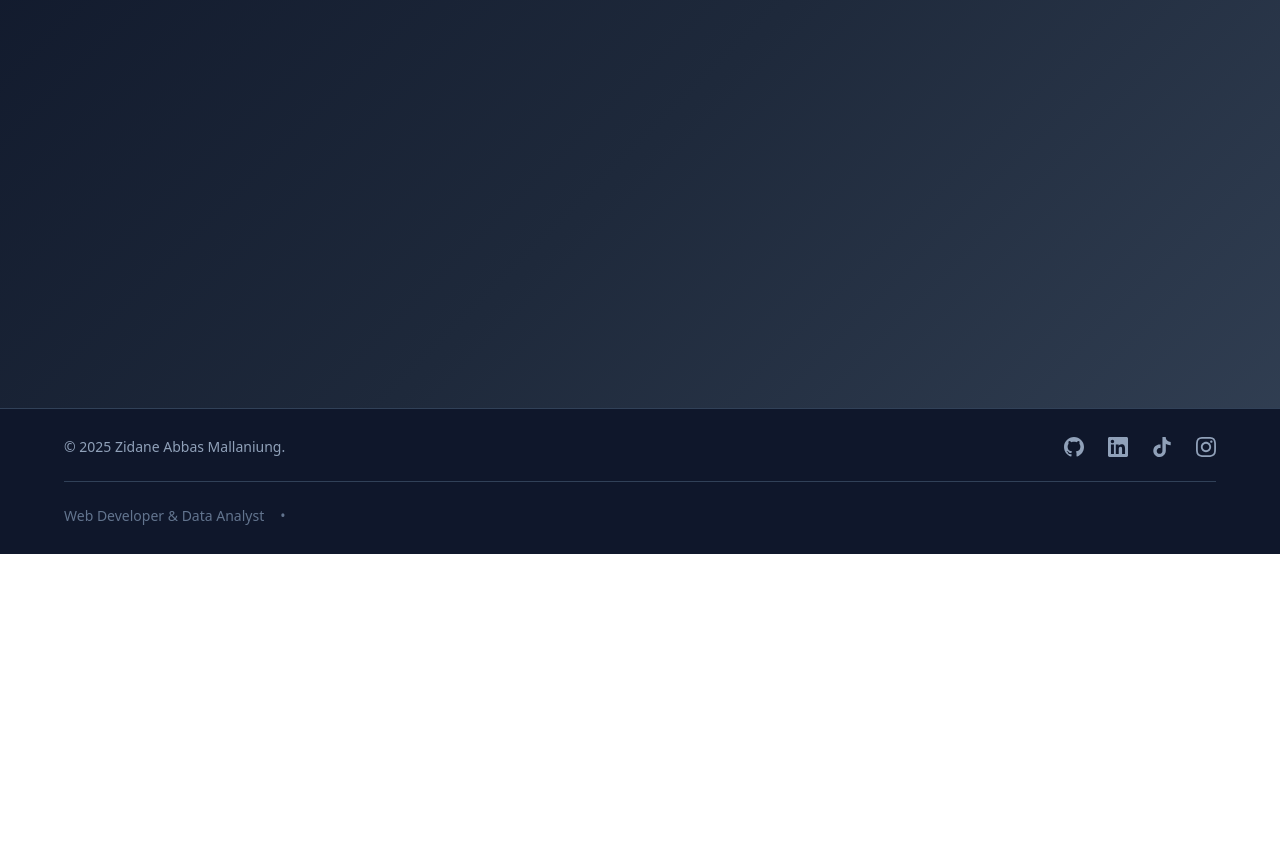
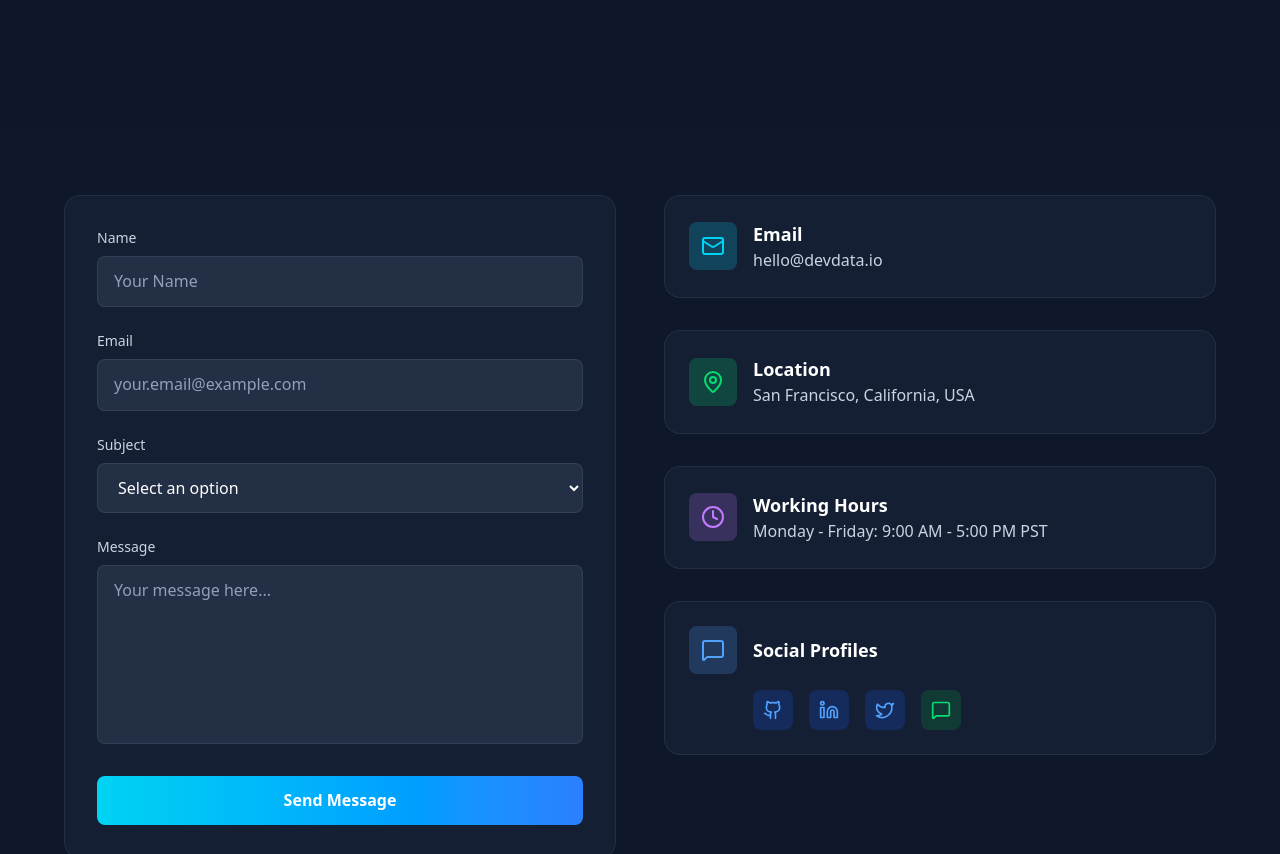
Before and after one commit to DanekZ/porto_web_datalis_frontend, a React (Vite) app: page /contact in a window 1280 px wide. Shown: the part 246-1100 px from the top of the page. Before the commit the page ends 800 px from the top, so only its background shows below. Built offline with nearby package versions, Linux system fonts and the light colour scheme.

Commit message:
rerwite code on contact page

```diff
--- a/src/App.jsx
+++ b/src/App.jsx
@@ -15,7 +15,7 @@ function App() {
           <Route path="/" element={<Home />} />
           <Route path="/about" element={<About />} />
           <Route path="/projects" element={<Projects />} />
-          {/* <Route path="/contact" element={<Contact />} /> */}
+          <Route path="/contact" element={<Contact />} />
         </Routes>
       </Layout>
     </Router>
--- a/src/pages/Contact.jsx
+++ b/src/pages/Contact.jsx
@@ -1,4 +1,5 @@
 import React, { useState } from 'react';
+import { Mail, MapPin, Clock, Github, Linkedin, Twitter, MessageSquare } from 'lucide-react';
 
 const Contact = () => {
   const [formData, setFormData] = useState({
@@ -29,89 +30,27 @@ const Contact = () => {
   };
 
   return (
-    <div className="min-h-screen pt-16">
-      {/* Hero Section */}
-      <section className="section">
-        <div className="container">
+    <div className="min-h-screen pt-20 bg-slate-900">
+      {/* Header Section */}
+      <section className="py-16 bg-slate-900/50">
+        <div className="container mx-auto px-4">
           <div className="text-center mb-16">
-            <h1 className="text-5xl font-bold mb-6">
-              <span className="text-gradient">Get In</span>
-              <span className="text-white"> Touch</span>
+            <h1 className="text-5xl font-bold mb-6 text-white">
+              Get In Touch
             </h1>
-            <p className="text-xl text-slate-300 max-w-3xl mx-auto leading-relaxed">
-              I'm always interested in new opportunities and exciting projects. Let's discuss how we can work together.
+            <p className="text-xl text-slate-300 max-w-2xl mx-auto leading-relaxed">
+              Have a project in mind or want to collaborate? Feel free to reach out!
             </p>
           </div>
         </div>
       </section>
 
-      {/* Contact Content */}
-      <section className="section">
-        <div className="container">
+      {/* Main Content */}
+      <section className="py-16">
+        <div className="container mx-auto px-4">
           <div className="grid grid-cols-1 lg:grid-cols-2 gap-12">
-            {/* Contact Information */}
-            <div>
-              <h2 className="text-4xl font-bold mb-8 text-white">Let's Connect</h2>
-
-              <div className="space-y-6">
-                <div className="card">
-                  <div className="flex items-center gap-4">
-                    <div className="w-12 h-12 bg-blue-500/20 rounded-lg flex items-center justify-center">
-                      <span className="text-2xl">📧</span>
-                    </div>
-                    <div>
-                      <h3 className="text-lg font-semibold text-white">Email</h3>
-                      <p className="text-slate-300">john.doe@example.com</p>
-                    </div>
-                  </div>
-                </div>
-
-                <div className="card">
-                  <div className="flex items-center gap-4">
-                    <div className="w-12 h-12 bg-green-500/20 rounded-lg flex items-center justify-center">
-                      <span className="text-2xl">📱</span>
-                    </div>
-                    <div>
-                      <h3 className="text-lg font-semibold text-white">Phone</h3>
-                      <p className="text-slate-300">+1 (555) 123-4567</p>
-                    </div>
-                  </div>
-                </div>
-
-                <div className="card">
-                  <div className="flex items-center gap-4">
-                    <div className="w-12 h-12 bg-purple-500/20 rounded-lg flex items-center justify-center">
-                      <span className="text-2xl">📍</span>
-                    </div>
-                    <div>
-                      <h3 className="text-lg font-semibold text-white">Location</h3>
-                      <p className="text-slate-300">San Francisco, CA</p>
-                    </div>
-                  </div>
-                </div>
-              </div>
-
-              {/* Social Media */}
-              <div className="mt-8">
-                <h3 className="text-2xl font-bold mb-4 text-white">Follow Me</h3>
-                <div className="flex gap-4">
-                  <a href="#" className="btn-secondary">
-                    💼 LinkedIn
-                  </a>
-                  <a href="#" className="btn-secondary">
-                    🐙 GitHub
-                  </a>
-                  <a href="#" className="btn-secondary">
-                    🐦 Twitter
-                  </a>
-                </div>
-              </div>
-            </div>
-
             {/* Contact Form */}
-            <div className="card">
-              <h2 className="text-3xl font-bold mb-6 text-white">Send Message</h2>
-
+            <div className="bg-slate-800/50 backdrop-blur-sm border border-slate-700/50 rounded-2xl p-8">
               <form onSubmit={handleSubmit} className="space-y-6">
                 <div>
                   <label htmlFor="name" className="block text-sm font-medium text-slate-300 mb-2">
@@ -124,8 +63,8 @@ const Contact = () => {
                     value={formData.name}
                     onChange={handleChange}
                     required
-                    className="w-full px-4 py-3 bg-slate-800/50 border border-slate-600 rounded-lg text-white placeholder-slate-400 focus:outline-none focus:ring-2 focus:ring-blue-500 focus:border-transparent transition-all duration-300"
-                    placeholder="Your full name"
+                    className="w-full px-4 py-3 bg-slate-700/50 border border-slate-600/50 rounded-lg text-white placeholder-slate-400 focus:outline-none focus:ring-2 focus:ring-cyan-400 focus:border-transparent transition-all duration-300"
+                    placeholder="Your Name"
                   />
                 </div>
 
@@ -140,7 +79,7 @@ const Contact = () => {
                     value={formData.email}
                     onChange={handleChange}
                     required
-                    className="w-full px-4 py-3 bg-slate-800/50 border border-slate-600 rounded-lg text-white placeholder-slate-400 focus:outline-none focus:ring-2 focus:ring-blue-500 focus:border-transparent transition-all duration-300"
+                    className="w-full px-4 py-3 bg-slate-700/50 border border-slate-600/50 rounded-lg text-white placeholder-slate-400 focus:outline-none focus:ring-2 focus:ring-cyan-400 focus:border-transparent transition-all duration-300"
                     placeholder="your.email@example.com"
                   />
                 </div>
@@ -149,16 +88,20 @@ const Contact = () => {
                   <label htmlFor="subject" className="block text-sm font-medium text-slate-300 mb-2">
                     Subject
                   </label>
-                  <input
-                    type="text"
+                  <select
                     id="subject"
                     name="subject"
                     value={formData.subject}
                     onChange={handleChange}
                     required
-                    className="w-full px-4 py-3 bg-slate-800/50 border border-slate-600 rounded-lg text-white placeholder-slate-400 focus:outline-none focus:ring-2 focus:ring-blue-500 focus:border-transparent transition-all duration-300"
-                    placeholder="What's this about?"
-                  />
+                    className="w-full px-4 py-3 bg-slate-700/50 border border-slate-600/50 rounded-lg text-white focus:outline-none focus:ring-2 focus:ring-cyan-400 focus:border-transparent transition-all duration-300"
+                  >
+                    <option value="">Select an option</option>
+                    <option value="project">Project Collaboration</option>
+                    <option value="job">Job Opportunity</option>
+                    <option value="consultation">Consultation</option>
+                    <option value="other">Other</option>
+                  </select>
                 </div>
 
                 <div>
@@ -171,37 +114,124 @@ const Contact = () => {
                     value={formData.message}
                     onChange={handleChange}
                     required
-                    rows={5}
-                    className="w-full px-4 py-3 bg-slate-800/50 border border-slate-600 rounded-lg text-white placeholder-slate-400 focus:outline-none focus:ring-2 focus:ring-blue-500 focus:border-transparent transition-all duration-300 resize-none"
-                    placeholder="Tell me about your project or idea..."
+                    rows={6}
+                    className="w-full px-4 py-3 bg-slate-700/50 border border-slate-600/50 rounded-lg text-white placeholder-slate-400 focus:outline-none focus:ring-2 focus:ring-cyan-400 focus:border-transparent transition-all duration-300 resize-none"
+                    placeholder="Your message here..."
                   ></textarea>
                 </div>
 
-                <button type="submit" className="btn-primary w-full">
+                <button
+                  type="submit"
+                  className="w-full bg-gradient-to-r from-cyan-400 to-blue-500 text-white font-semibold py-3 px-6 rounded-lg hover:from-cyan-500 hover:to-blue-600 transition-all duration-300 transform hover:scale-105"
+                >
                   Send Message
                 </button>
               </form>
+            </div>
+
+            {/* Contact Information */}
+            <div className="space-y-8">
+              {/* Email */}
+              <div className="bg-slate-800/50 backdrop-blur-sm border border-slate-700/50 rounded-2xl p-6">
+                <div className="flex items-center gap-4">
+                  <div className="w-12 h-12 bg-cyan-400/20 rounded-lg flex items-center justify-center">
+                    <Mail className="w-6 h-6 text-cyan-400" />
+                  </div>
+                  <div>
+                    <h3 className="text-lg font-semibold text-white">Email</h3>
+                    <p className="text-slate-300">hello@devdata.io</p>
+                  </div>
+                </div>
+              </div>
+
+              {/* Location */}
+              <div className="bg-slate-800/50 backdrop-blur-sm border border-slate-700/50 rounded-2xl p-6">
+                <div className="flex items-center gap-4">
+                  <div className="w-12 h-12 bg-green-400/20 rounded-lg flex items-center justify-center">
+                    <MapPin className="w-6 h-6 text-green-400" />
+                  </div>
+                  <div>
+                    <h3 className="text-lg font-semibold text-white">Location</h3>
+                    <p className="text-slate-300">San Francisco, California, USA</p>
+                  </div>
+                </div>
+              </div>
+
+              {/* Working Hours */}
+              <div className="bg-slate-800/50 backdrop-blur-sm border border-slate-700/50 rounded-2xl p-6">
+                <div className="flex items-center gap-4">
+                  <div className="w-12 h-12 bg-purple-400/20 rounded-lg flex items-center justify-center">
+                    <Clock className="w-6 h-6 text-purple-400" />
+                  </div>
+                  <div>
+                    <h3 className="text-lg font-semibold text-white">Working Hours</h3>
+                    <p className="text-slate-300">Monday - Friday: 9:00 AM - 5:00 PM PST</p>
+                  </div>
+                </div>
+              </div>
+
+              {/* Social Profiles */}
+              <div className="bg-slate-800/50 backdrop-blur-sm border border-slate-700/50 rounded-2xl p-6">
+                <div className="flex items-center gap-4 mb-4">
+                  <div className="w-12 h-12 bg-blue-400/20 rounded-lg flex items-center justify-center">
+                    <MessageSquare className="w-6 h-6 text-blue-400" />
+                  </div>
+                  <div>
+                    <h3 className="text-lg font-semibold text-white">Social Profiles</h3>
+                  </div>
+                </div>
+                <div className="flex gap-4 ml-16">
+                  <a
+                    href="#"
+                    className="w-10 h-10 bg-blue-600/20 rounded-lg flex items-center justify-center hover:bg-blue-600/30 transition-colors"
+                  >
+                    <Github className="w-5 h-5 text-blue-400" />
+                  </a>
+                  <a
+                    href="#"
+                    className="w-10 h-10 bg-blue-600/20 rounded-lg flex items-center justify-center hover:bg-blue-600/30 transition-colors"
+                  >
+                    <Linkedin className="w-5 h-5 text-blue-400" />
+                  </a>
+                  <a
+                    href="#"
+                    className="w-10 h-10 bg-blue-600/20 rounded-lg flex items-center justify-center hover:bg-blue-600/30 transition-colors"
+                  >
+                    <Twitter className="w-5 h-5 text-blue-400" />
+                  </a>
+                  <a
+                    href="#"
+                    className="w-10 h-10 bg-green-600/20 rounded-lg flex items-center justify-center hover:bg-green-600/30 transition-colors"
+                  >
+                    <MessageSquare className="w-5 h-5 text-green-400" />
+                  </a>
+                </div>
+              </div>
             </div>
           </div>
         </div>
       </section>
 
-      {/* Additional Info */}
-      <section className="section">
-        <div className="container">
-          <div className="card text-center">
-            <h2 className="text-4xl font-bold mb-4 text-white">Let's Build Something Amazing</h2>
-            <p className="text-xl text-slate-300 mb-8 max-w-2xl mx-auto">
-              Whether you have a project in mind or just want to chat about technology,
-              I'm always excited to connect with fellow developers and potential collaborators.
-            </p>
-            <div className="flex flex-col sm:flex-row gap-4 justify-center">
-              <a href="mailto:john.doe@example.com" className="btn-primary">
-                📧 Email Me Directly
-              </a>
-              <a href="#" className="btn-secondary">
-                📅 Schedule a Call
-              </a>
+      {/* Map Section */}
+      <section className="py-16">
+        <div className="container mx-auto px-4">
+          <div className="bg-slate-800/50 backdrop-blur-sm border border-slate-700/50 rounded-2xl p-8">
+            <div className="relative h-96 bg-slate-700/50 rounded-xl overflow-hidden">
+              {/* Map Placeholder with Location Marker */}
+              <div className="absolute inset-0 bg-gradient-to-br from-slate-600 to-slate-800 flex items-center justify-center">
+                <div className="text-center">
+                  <div className="w-16 h-16 bg-cyan-400/20 rounded-full flex items-center justify-center mx-auto mb-4">
+                    <MapPin className="w-8 h-8 text-cyan-400" />
+                  </div>
+                  <h3 className="text-xl font-semibold text-white mb-2">San Francisco, California, USA</h3>
+                  <p className="text-slate-300">Interactive map would be integrated here</p>
+                </div>
+              </div>
+
+              {/* Location Marker */}
+              <div className="absolute top-1/2 left-1/2 transform -translate-x-1/2 -translate-y-1/2">
+                <div className="w-6 h-6 bg-cyan-400 rounded-full border-4 border-white shadow-lg animate-pulse"></div>
+              </div>
             </div>
           </div>
         </div>
```
Also changed, not shown: src/components/Header.jsx (+4 -4 lines).
